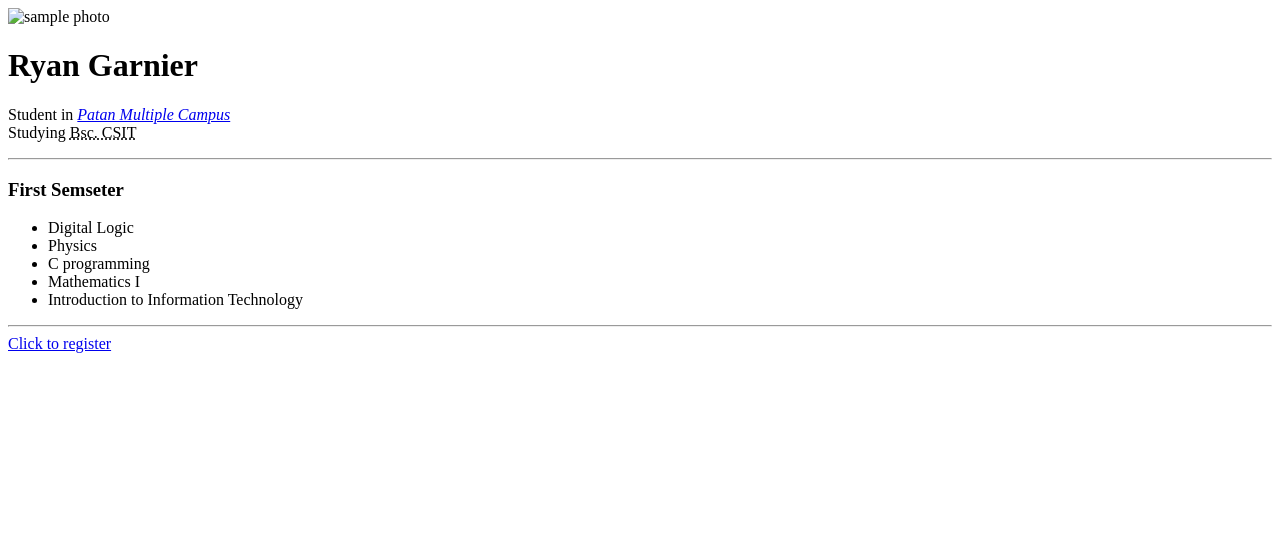
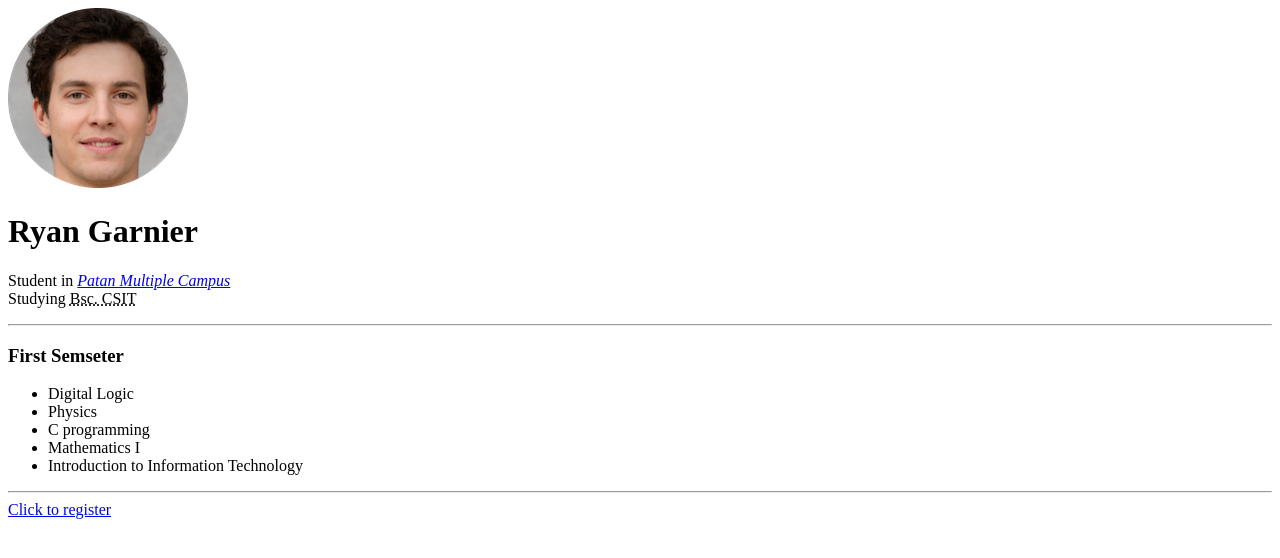
Before and after one commit to hail-nimbus/html, a plain HTML site: page index.html in a window 1280 px wide. Drawn offline with Linux system fonts and the light colour scheme.

Commit message:
Update index.html

```diff
--- a/index.html
+++ b/index.html
@@ -8,7 +8,7 @@
     </head>
 
     <body>
-        <img src="photo.jpg" alt="sample photo">
+        <img src="photo.png" alt="sample photo">
         <h1>Ryan Garnier</h1>
         <p>Student in <a href="https://r.search.yahoo.com/_ylt=Awrhbz0rJuFi_7IID95XNyoA;_ylu=Y29sbwNiZjEEcG9zAzEEdnRpZAMEc2VjA3Ny/RV=2/RE=1658951339/RO=10/RU=https%3a%2f%2fwww.pmc.edu.np%2f/RK=2/RS=XqPelcPuwwlNtq9S6iKju7TeF2E-">
                 <em>Patan Multiple Campus</em>
```
